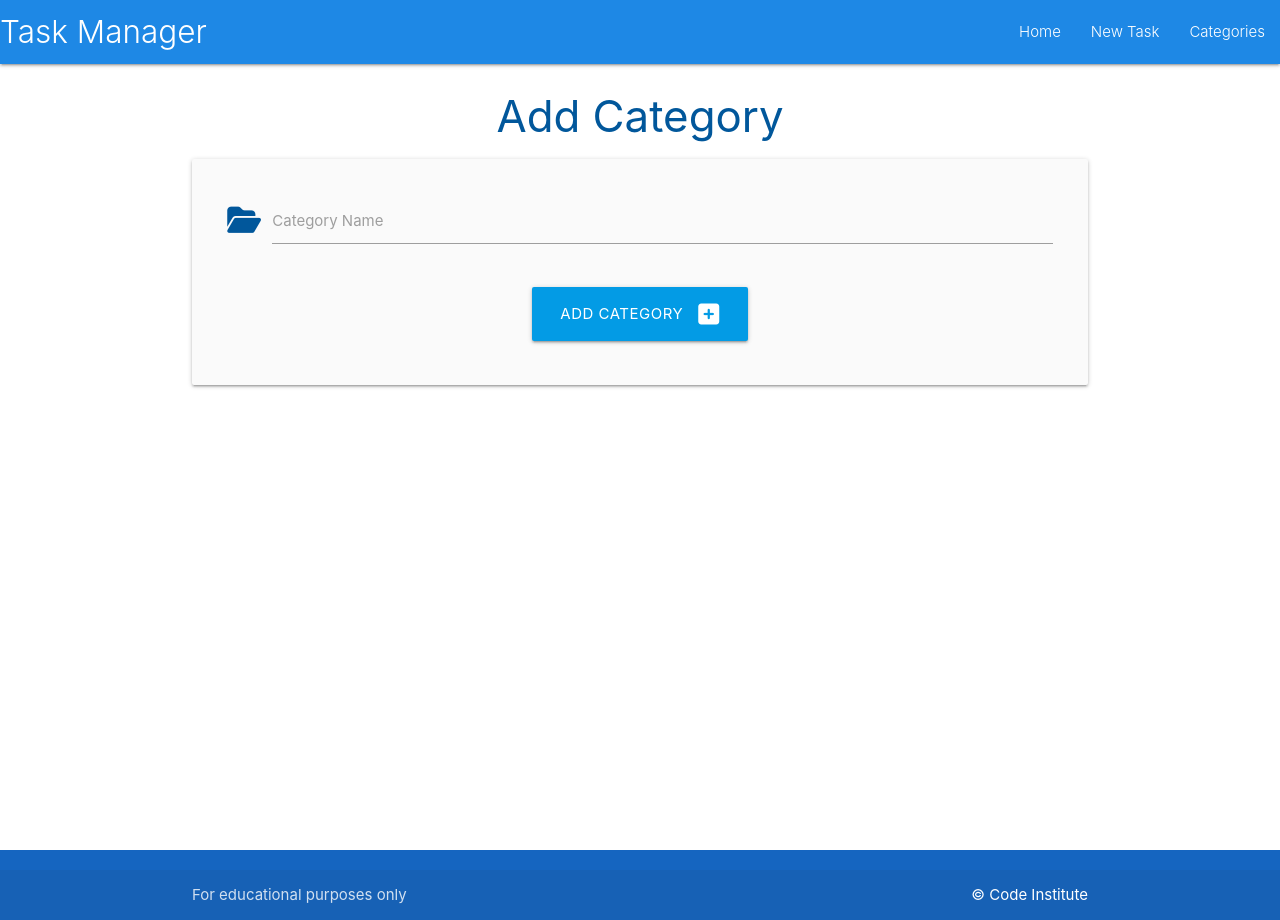
After one commit to dimispapa/task-manager, a Flask app: page /add_category in a window 1280 px wide. The commit adds this page. Run offline with Flask 3, Linux system fonts and the light colour scheme; some libraries are stand-ins or nearby versions.

Commit message:
feat: create new templates and routes

```diff
--- a/taskmanager/routes.py
+++ b/taskmanager/routes.py
@@ -1,4 +1,4 @@
-from flask import render_template
+from flask import render_template, request, redirect, url_for
 from taskmanager import app, db  # noqa
 from taskmanager.models import Category, Task # noqa
 
@@ -6,3 +6,16 @@ from taskmanager.models import Category, Task # noqa
 @app.route("/")
 def home():
     return render_template("tasks.html")
+
+@app.route("/categories")
+def categories():
+    return render_template("categories.html")
+
+@app.route("/add_category", methods=["GET", "POST"])
+def add_category():
+    if request.method == "POST":
+        category = Category(category_name=request.form.get("category_name"))
+        db.session.add(category)
+        db.session.commit()
+        return redirect(url_for("categories"))
+    return render_template("add_category.html")
--- /dev/null
+++ b/taskmanager/templates/add_category.html
@@ -0,0 +1,30 @@
+{% extends "base.html" %}
+{% block content %}
+
+<h3 class="light-blue-text text-darken-4 center-align">Add Category</h3>
+
+
+<div class="row card-panel grey lighten-5">
+    <form class="col s12" method="POST" action="{{ url_for('add_category') }}">
+        <!-- category_name -->
+        <div class="row">
+            <div class="input-field col s12">
+                <i class="fas fa-folder-open prefix light-blue-text text-darken-4"></i>
+                <input id="category_name" name="category_name" minlength="3" maxlength="25" type="text" class="validate"
+                    required>
+                <label for="category_name">Category Name</label>
+            </div>
+        </div>
+        <!-- submit button -->
+        <div class="row">
+            <div class="col s12 center-align">
+                <button type="submit" class="btn-large light-blue darken-1">
+                    Add Category <i class="fas fa-plus-square right"></i>
+                </button>
+            </div>
+        </div>
+    </form>
+</div>
+
+
+{% endblock %}
--- a/taskmanager/templates/base.html
+++ b/taskmanager/templates/base.html
@@ -24,7 +24,7 @@
                 <ul class="right hide-on-med-and-down">
                     <li><a href="{{ url_for('home') }}">Home</a></li>
                     <li><a href="">New Task</a></li>
-                    <li><a href="">Categories</a></li>
+                    <li><a href="{{ url_for('categories') }}">Categories</a></li>
 
 
                 </ul>
@@ -35,7 +35,7 @@
         <ul class="sidenav" id="mobile-demo">
             <li><a href="{{ url_for('home') }}">Home</a></li>
             <li><a href="">New Task</a></li>
-            <li><a href="">Categories</a></li>
+            <li><a href="{{ url_for('categories') }}">Categories</a></li>
         </ul>
 
     </header>
```
Also changed, not shown: taskmanager/templates/categories.html (added, +13 -0 lines).
